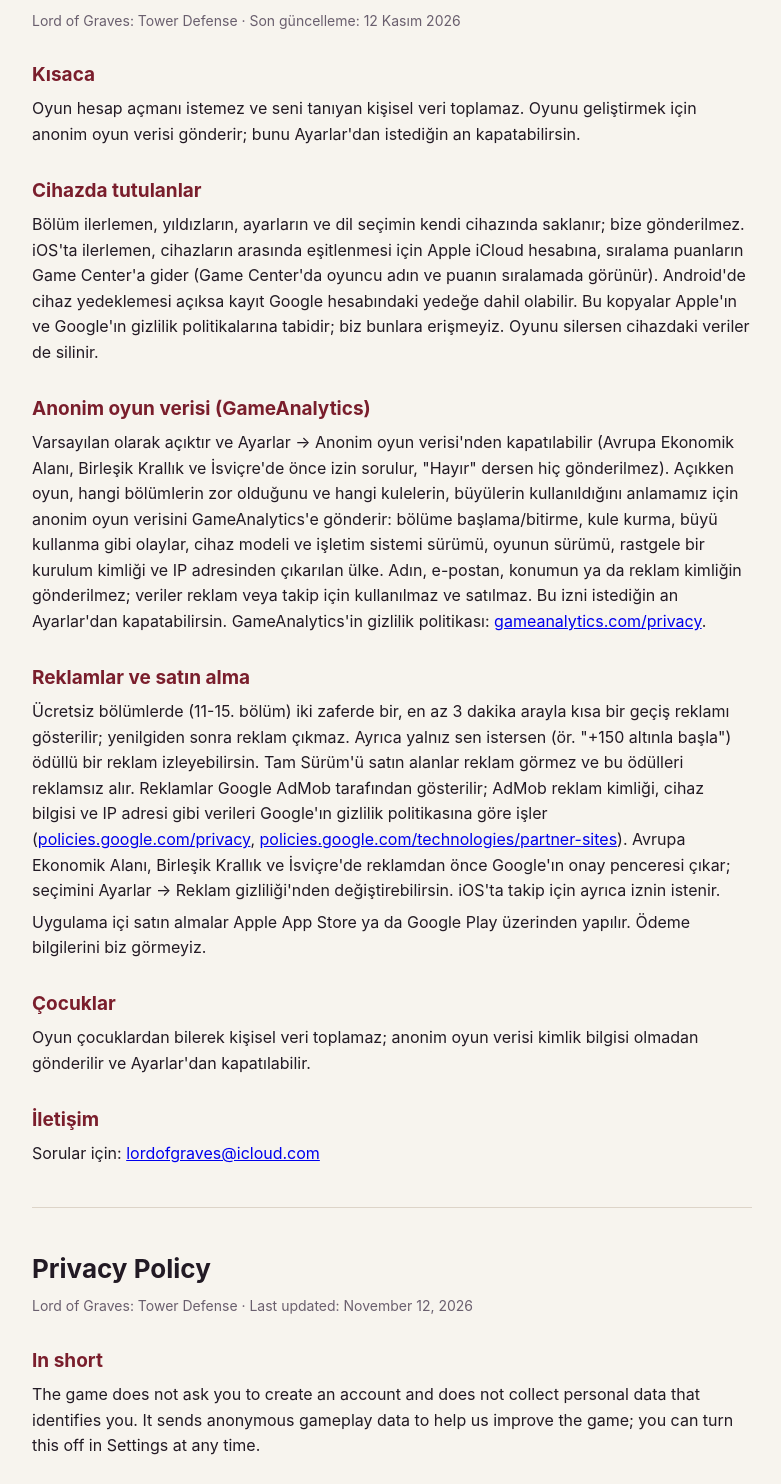
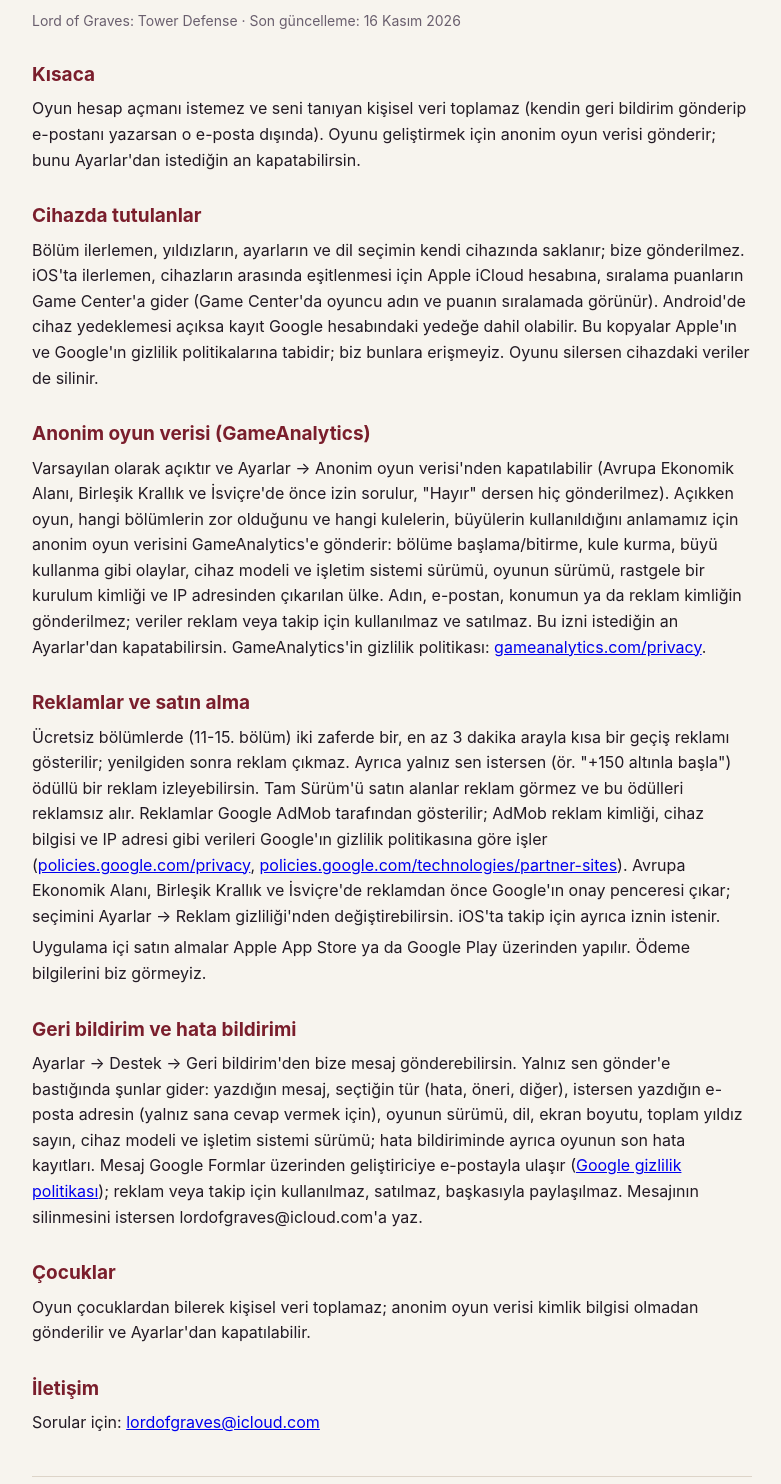
Before and after one commit to PrinceXeviL/PrinceXeviL.github.io, a plain HTML site: page gizlilik.html in a window 1280 px wide. Shown: the part 70-1554 px from the top of the page, without its empty margins (248-1029 px from the left). Drawn offline with Linux system fonts and the light colour scheme.

Commit message:
Gizlilik: oyun içi geri bildirim bölümü (16 Kas)
Co-Authored-By: Claude Opus 5.5 <noreply@anthropic.com>

```diff
--- a/gizlilik.html
+++ b/gizlilik.html
@@ -17,10 +17,10 @@
 <body>
 <main>
 <h1>Gizlilik Politikası</h1>
-<p class="muted">Lord of Graves: Tower Defense · Son güncelleme: 12 Kasım 2026</p>
+<p class="muted">Lord of Graves: Tower Defense · Son güncelleme: 16 Kasım 2026</p>
 
 <h2>Kısaca</h2>
-<p>Oyun hesap açmanı istemez ve seni tanıyan kişisel veri toplamaz. Oyunu geliştirmek için anonim oyun verisi gönderir; bunu Ayarlar'dan istediğin an kapatabilirsin.</p>
+<p>Oyun hesap açmanı istemez ve seni tanıyan kişisel veri toplamaz (kendin geri bildirim gönderip e-postanı yazarsan o e-posta dışında). Oyunu geliştirmek için anonim oyun verisi gönderir; bunu Ayarlar'dan istediğin an kapatabilirsin.</p>
 
 <h2>Cihazda tutulanlar</h2>
 <p>Bölüm ilerlemen, yıldızların, ayarların ve dil seçimin kendi cihazında saklanır; bize gönderilmez. iOS'ta ilerlemen, cihazların arasında eşitlenmesi için Apple iCloud hesabına, sıralama puanların Game Center'a gider (Game Center'da oyuncu adın ve puanın sıralamada görünür). Android'de cihaz yedeklemesi açıksa kayıt Google hesabındaki yedeğe dahil olabilir. Bu kopyalar Apple'ın ve Google'ın gizlilik politikalarına tabidir; biz bunlara erişmeyiz. Oyunu silersen cihazdaki veriler de silinir.</p>
@@ -32,6 +32,9 @@
 <p>Ücretsiz bölümlerde (11-15. bölüm) iki zaferde bir, en az 3 dakika arayla kısa bir geçiş reklamı gösterilir; yenilgiden sonra reklam çıkmaz. Ayrıca yalnız sen istersen (ör. "+150 altınla başla") ödüllü bir reklam izleyebilirsin. Tam Sürüm'ü satın alanlar reklam görmez ve bu ödülleri reklamsız alır. Reklamlar Google AdMob tarafından gösterilir; AdMob reklam kimliği, cihaz bilgisi ve IP adresi gibi verileri Google'ın gizlilik politikasına göre işler (<a href="https://policies.google.com/privacy">policies.google.com/privacy</a>, <a href="https://policies.google.com/technologies/partner-sites">policies.google.com/technologies/partner-sites</a>). Avrupa Ekonomik Alanı, Birleşik Krallık ve İsviçre'de reklamdan önce Google'ın onay penceresi çıkar; seçimini Ayarlar → Reklam gizliliği'nden değiştirebilirsin. iOS'ta takip için ayrıca iznin istenir.</p>
 <p>Uygulama içi satın almalar Apple App Store ya da Google Play üzerinden yapılır. Ödeme bilgilerini biz görmeyiz.</p>
 
+<h2>Geri bildirim ve hata bildirimi</h2>
+<p>Ayarlar → Destek → Geri bildirim'den bize mesaj gönderebilirsin. Yalnız sen gönder'e bastığında şunlar gider: yazdığın mesaj, seçtiğin tür (hata, öneri, diğer), istersen yazdığın e-posta adresin (yalnız sana cevap vermek için), oyunun sürümü, dil, ekran boyutu, toplam yıldız sayın, cihaz modeli ve işletim sistemi sürümü; hata bildiriminde ayrıca oyunun son hata kayıtları. Mesaj Google Formlar üzerinden geliştiriciye e-postayla ulaşır (<a href="https://policies.google.com/privacy">Google gizlilik politikası</a>); reklam veya takip için kullanılmaz, satılmaz, başkasıyla paylaşılmaz. Mesajının silinmesini istersen lordofgraves@icloud.com'a yaz.</p>
+
 <h2>Çocuklar</h2>
 <p>Oyun çocuklardan bilerek kişisel veri toplamaz; anonim oyun verisi kimlik bilgisi olmadan gönderilir ve Ayarlar'dan kapatılabilir.</p>
 
@@ -41,10 +44,10 @@
 <hr>
 
 <h1>Privacy Policy</h1>
-<p class="muted">Lord of Graves: Tower Defense · Last updated: November 12, 2026</p>
+<p class="muted">Lord of Graves: Tower Defense · Last updated: November 16, 2026</p>
 
 <h2>In short</h2>
-<p>The game does not ask you to create an account and does not collect personal data that identifies you. It sends anonymous gameplay data to help us improve the game; you can turn this off in Settings at any time.</p>
+<p>The game does not ask you to create an account and does not collect personal data that identifies you (except an email address you choose to enter when sending feedback). It sends anonymous gameplay data to help us improve the game; you can turn this off in Settings at any time.</p>
 
 <h2>What stays on your device</h2>
 <p>Your level progress, stars, settings and language choice are stored on your own device and are never sent to us. On iOS your progress syncs between your devices through your Apple iCloud account and your leaderboard scores go to Game Center (your player name and score appear on the leaderboards). On Android, if device backup is on, your save may be included in your Google account backup. These copies are subject to Apple's and Google's privacy policies; we have no access to them. Deleting the game deletes the data on your device.</p>
@@ -56,6 +59,9 @@
 <p>In the free levels (levels 11-15) a short interstitial ad is shown after every second victory, at most once every 3 minutes; no ad is shown after a defeat. You can also choose to watch a rewarded ad (e.g. "start with +150 gold"). Players who buy the Full Version see no ads and get these rewards without ads. Ads are served by Google AdMob, which processes data such as the advertising ID, device information and IP address under Google's privacy policy (<a href="https://policies.google.com/privacy">policies.google.com/privacy</a>, <a href="https://policies.google.com/technologies/partner-sites">policies.google.com/technologies/partner-sites</a>). In the EEA, the UK and Switzerland, Google's consent message is shown before any ad; you can change your choice in Settings → Ad privacy. On iOS you are asked separately for tracking permission.</p>
 <p>In-app purchases are handled by the Apple App Store or Google Play. We never see your payment details.</p>
 
+<h2>Feedback and bug reports</h2>
+<p>You can send us a message from Settings → Support → Feedback. Only when you tap Send, the following is sent: your message, the type you picked (bug, suggestion, other), your email address if you choose to enter it (used only to reply to you), the game version, language, screen size, your total star count, device model and OS version; bug reports also include the game's latest error logs. The message reaches the developer by email through Google Forms (<a href="https://policies.google.com/privacy">Google privacy policy</a>); it is not used for ads or tracking, never sold and never shared. To have your message deleted, write to lordofgraves@icloud.com.</p>
+
 <h2>Children</h2>
 <p>The game does not knowingly collect personal data from children; anonymous gameplay data is sent without identity information and can be turned off in Settings.</p>
 
```
